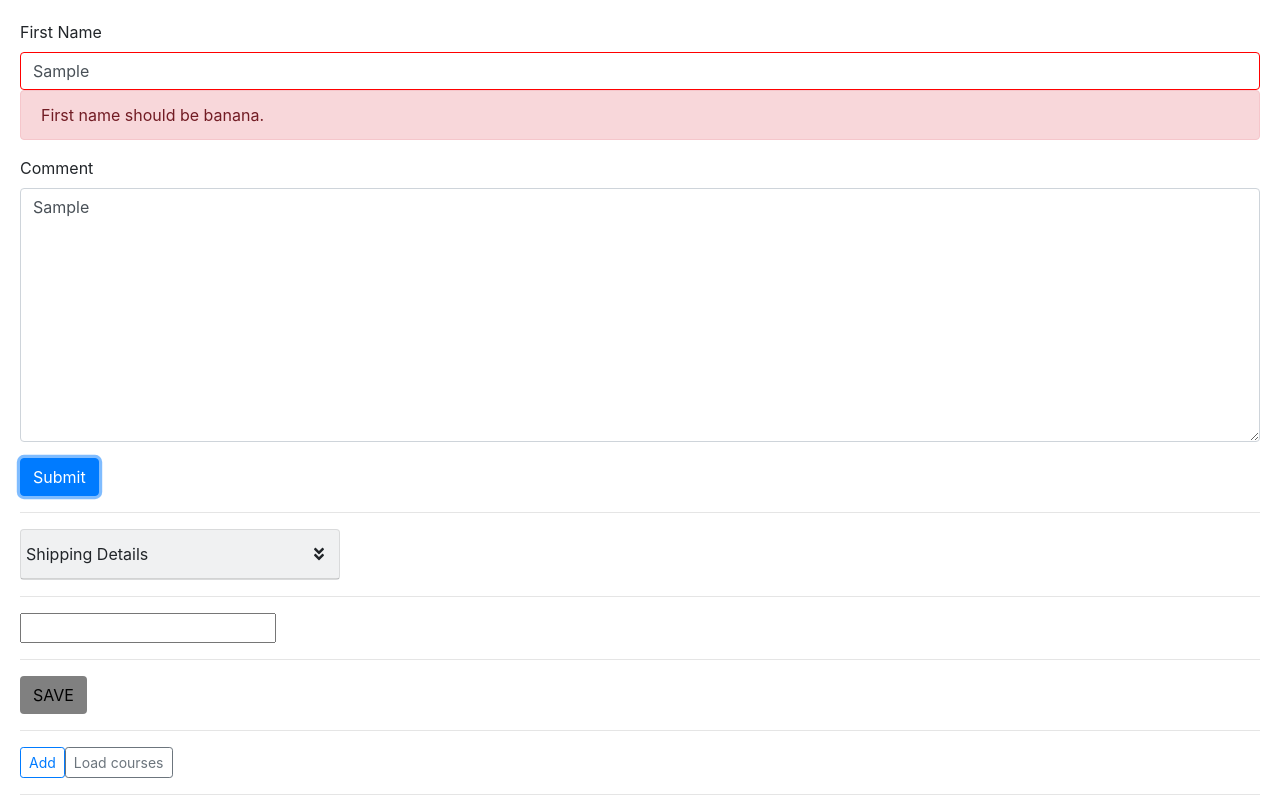
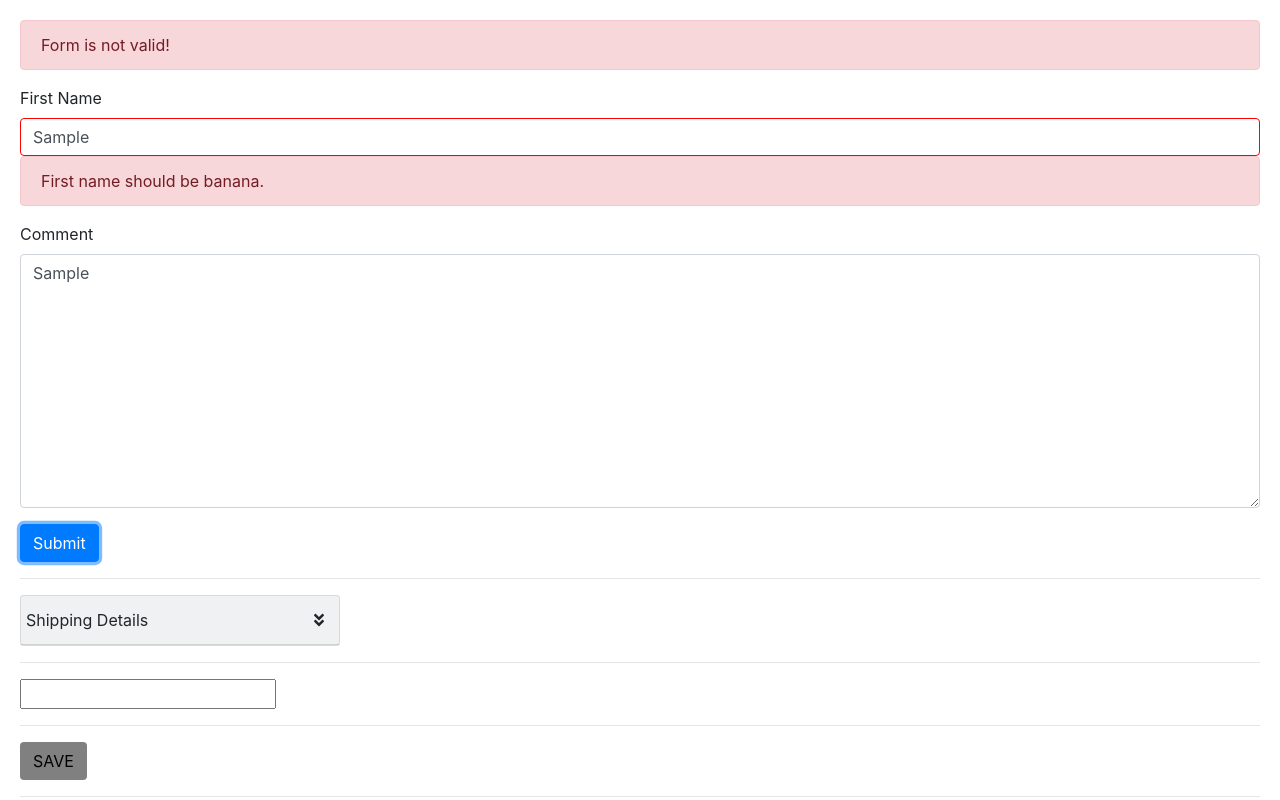
Before and after one commit to luk452/AngularDemo, an Angular app: page / in a window 1280 px wide. Both pictures are taken after typing "Sample", "Sample" into the empty fields and a click on the button "Submit". Shown: the top 800 px of the page. Built offline with nearby package versions, Linux system fonts and the light colour scheme.

Commit message:
ngForm and ngModelGroup

```diff
--- a/src/app/contact-form/contact-form.component.html
+++ b/src/app/contact-form/contact-form.component.html
@@ -1,4 +1,6 @@
-<form>
+<form #f="ngForm" (ngSubmit)="submit(f)">
+  <div ngModelGroup="contact" #contact="ngModelGroup">
+    <div class="alert alert-danger" *ngIf="contact.dirty && !contact.valid">Form is not valid!</div>
     <div class="form-group">
       <!-- label+input[type='text'].form-control -->
       <label for="firstName">First Name</label>
@@ -26,7 +28,13 @@
     </div>
     <div class="form-group">
       <label for="comment">Comment</label>
-    <textarea id="comment" cols="30" rows="10" class="form-control"></textarea>
+      <textarea
+        ngModel
+        name="comment"
+        id="comment"
+        cols="30" rows="10"
+        class="form-control"></textarea>
     </div>
     <button class="btn btn-primary">Submit</button>
+  </div>
 </form>
--- a/src/app/contact-form/contact-form.component.ts
+++ b/src/app/contact-form/contact-form.component.ts
@@ -11,4 +11,8 @@ export class ContactFormComponent {
     console.log(x);
   }
 
+  submit(f) {
+    console.log(f.value);
+  }
+
 }
```
Lines whose indentation alone changed are shown as unchanged.
